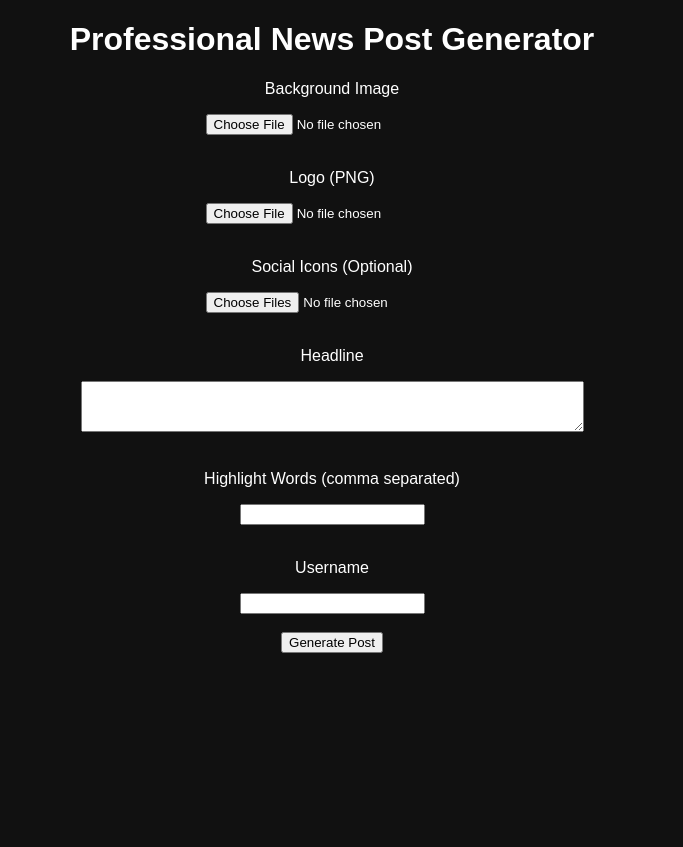
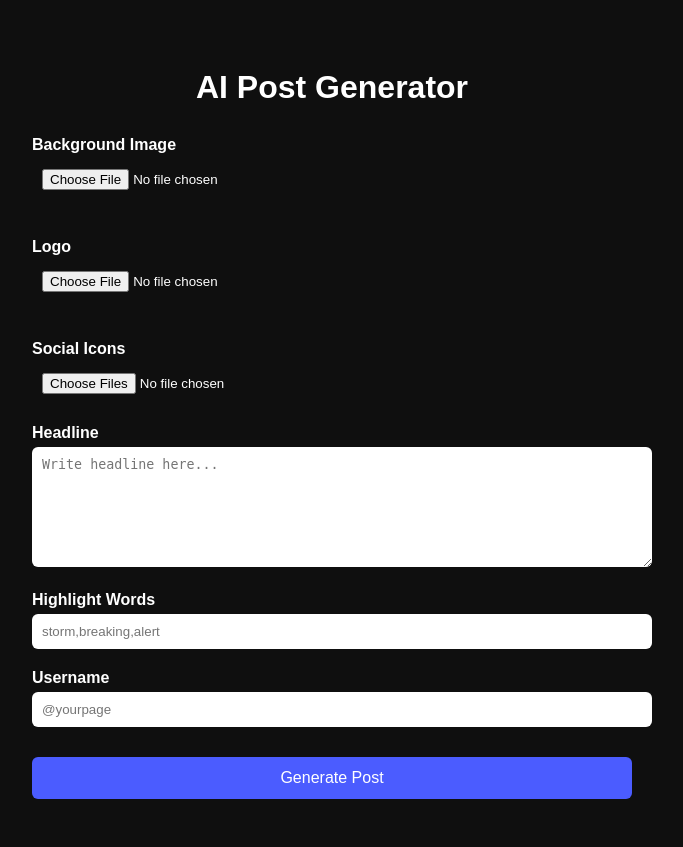
Before and after one commit to pravinjadhav-hub/image-tool, a Flask app: page / in a window 1280 px wide. Shown: the whole page, without its empty margins (308-991 px from the left). Before the commit the page ends 653 px from the top, so only its background shows below. Run offline with Flask 3, Linux system fonts and the light colour scheme.

Commit message:
Revamp index.html for AI Post Generator

```diff
--- a/templates/index.html
+++ b/templates/index.html
@@ -1,40 +1,94 @@
 <!DOCTYPE html>
 <html>
+
 <head>
-    <title>Professional Post Generator</title>
+
+<title>AI News Post Generator</title>
+
+<link rel="stylesheet" href="{{ url_for('static', filename='style.css') }}">
+
 </head>
-<body style="background:#111;color:white;text-align:center;font-family:sans-serif;">
 
-    <h1>Professional News Post Generator</h1>
+<body>
 
-    <form method="POST" enctype="multipart/form-data">
+<div class="bg"></div>
 
-        <p>Background Image</p>
-        <input type="file" name="background" required><br><br>
+<div class="container">
 
-        <p>Logo (PNG)</p>
-        <input type="file" name="logo" required><br><br>
+<h1>AI Post Generator</h1>
 
-        <p>Social Icons (Optional)</p>
-        <input type="file" name="icons" multiple><br><br>
+<form method="POST" enctype="multipart/form-data">
 
-        <p>Headline</p>
-        <textarea name="headline" rows="3" cols="60" required></textarea><br><br>
+<div class="upload">
 
-        <p>Highlight Words (comma separated)</p>
-        <input type="text" name="highlight"><br><br>
+<label>Background Image</label>
+<input type="file" name="background" required onchange="previewImage(event,'bgPreview')">
+<img id="bgPreview">
+</div>
 
-        <p>Username</p>
-        <input type="text" name="username" required><br><br>
+<div class="upload">
 
-        <button type="submit">Generate Post</button>
+<label>Logo</label>
+<input type="file" name="logo" required onchange="previewImage(event,'logoPreview')">
+<img id="logoPreview">
 
-    </form>
+</div>
 
-    {% if image_url %}
-        <h2>Preview</h2>
-        <img src="{{ image_url }}" width="500">
-    {% endif %}
+<div class="upload">
+
+<label>Social Icons</label>
+<input type="file" name="icons" multiple>
+
+</div>
+
+<label>Headline</label>
+<textarea name="headline" placeholder="Write headline here..." required></textarea>
+
+<label>Highlight Words</label>
+<input type="text" name="highlight" placeholder="storm,breaking,alert">
+
+<label>Username</label>
+<input type="text" name="username" placeholder="@yourpage" required>
+
+<button type="submit">Generate Post</button>
+
+</form>
+
+{% if image_url %}
+
+<div class="preview">
+
+<h2>Your Post</h2>
+
+<img src="{{ image_url }}">
+
+<a href="{{ image_url }}" download>
+
+<button class="download">⬇ Download</button>
+
+</a>
+
+</div>
+
+{% endif %}
+
+</div>
+
+<script>
+
+function previewImage(event,id){
+
+let reader=new FileReader()
+
+reader.onload=function(){
+document.getElementById(id).src=reader.result
+}
+
+reader.readAsDataURL(event.target.files[0])
+
+}
+
+</script>
 
 </body>
 </html>
```
